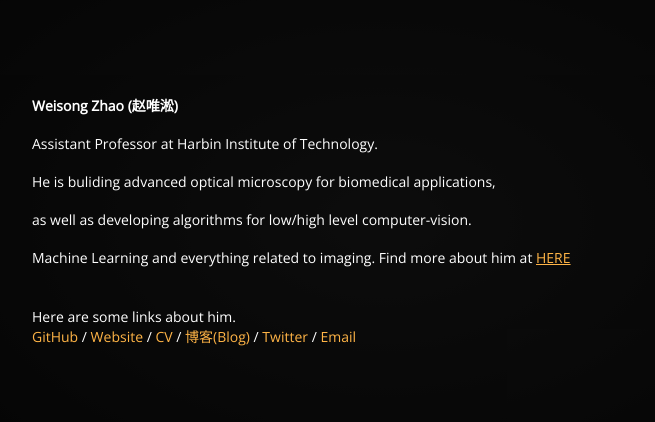
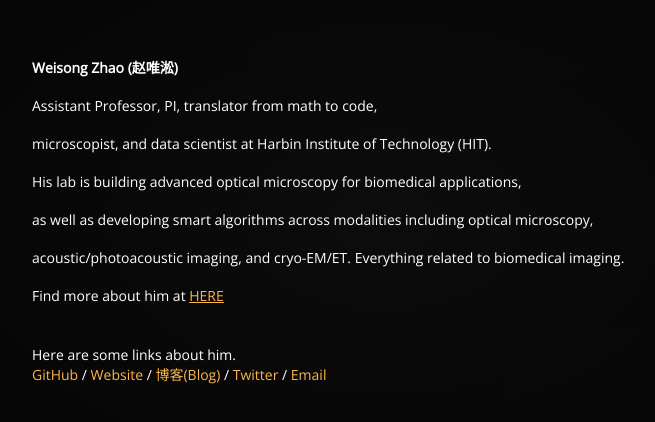
Before and after one commit to WeisongZhao/weisongzhao.github.io, a plain HTML site: page index.html in a window 1280 px wide. Shown: the part 180-602 px from the top of the page, without its empty margins (256-911 px from the left). Drawn offline with nearby package versions, Linux system fonts and the light colour scheme; a script that the page names is missing.

Commit message:
LSA online

```diff
--- a/index.html
+++ b/index.html
@@ -28,16 +28,18 @@
 			<div class="text-container">
 				<p>
 					<b>Weisong Zhao (赵唯淞)</b>
-					<br><br>Assistant Professor at Harbin Institute of Technology.
-					<br><br>He is buliding advanced optical microscopy for biomedical applications,
-					<br><br>as well as developing algorithms for low/high level computer-vision.
-					<br><br>Machine Learning and everything related to imaging. Find more about him at <a text-decoration:none href="https://weisongzhao.github.io/MyWeb2/">HERE</a>
+					<br><br>Assistant Professor, PI, translator from math to code,
+					<br><br>microscopist, and data scientist at Harbin Institute of Technology (HIT).
+					<br><br>His lab is building advanced optical microscopy for biomedical applications,
+					<br><br>as well as developing smart algorithms across modalities including optical microscopy,
+					<br><br> acoustic/photoacoustic imaging, and cryo-EM/ET. Everything related to biomedical imaging.
+					<br><br> Find more about him at <a text-decoration:none href="https://weisongzhao.github.io/MyWeb2/">HERE</a>
 				</p>
 			</div>
 
 			<div class="links-container">
 				<p>Here are some links about him.</p>
-				<p><a href="https://github.com/WeisongZhao" target="_blank">GitHub</a> / <a href="https://weisongzhao.github.io/MyWeb2/" target="_blank">Website</a> / <a href="https://weisongzhao.github.io/resume/" target="_blank">CV</a> / <a href="https://blog.csdn.net/weixin_41923961/" target="_blank">博客(Blog)</a> /
+				<p><a href="https://github.com/WeisongZhao" target="_blank">GitHub</a> / <a href="https://weisongzhao.github.io/MyWeb2/" target="_blank">Website</a> /  <a href="https://blog.csdn.net/weixin_41923961/" target="_blank">博客(Blog)</a> /
 					<a href="https://twitter.com/weisong_zhao/" target="_blank">Twitter</a> /
 					<a href="mailto:zhaoweisong950713@163.com">Email</a>
 				</p>
```
